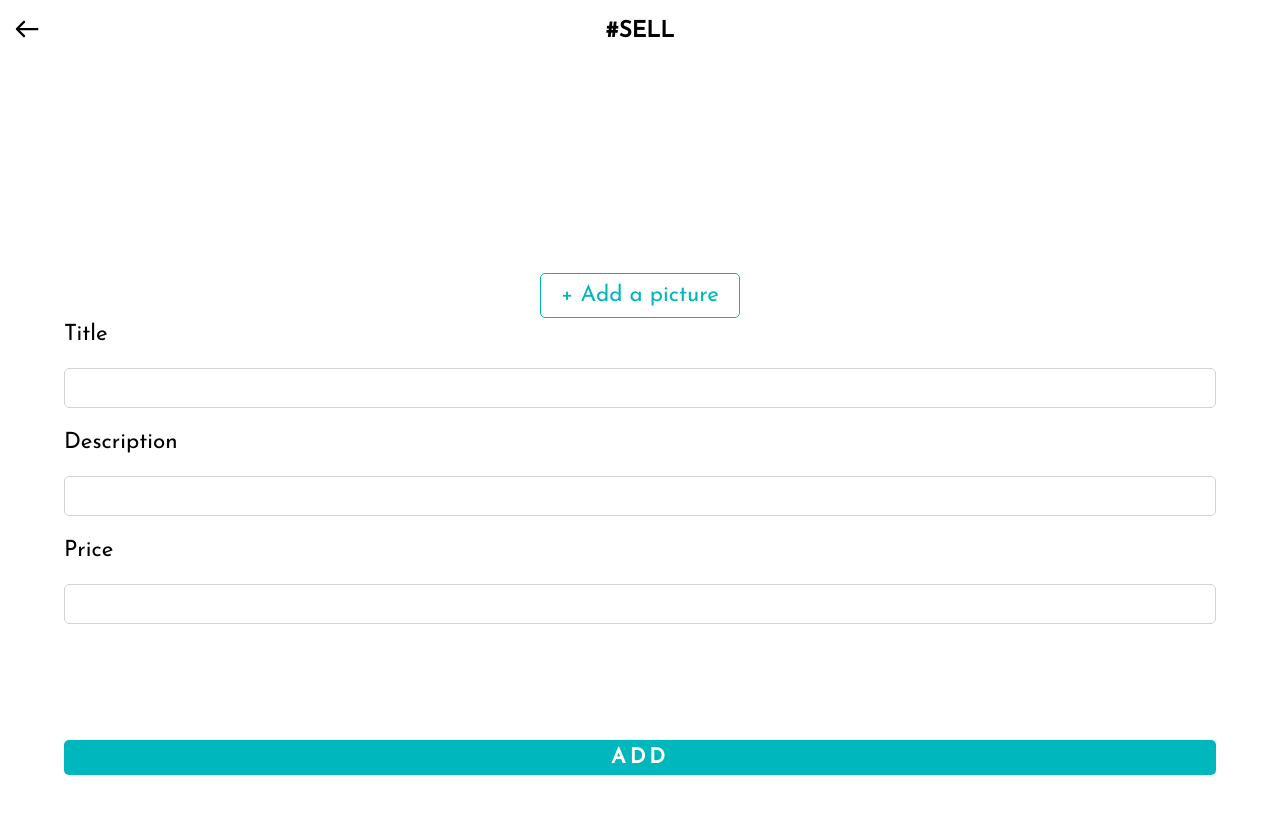
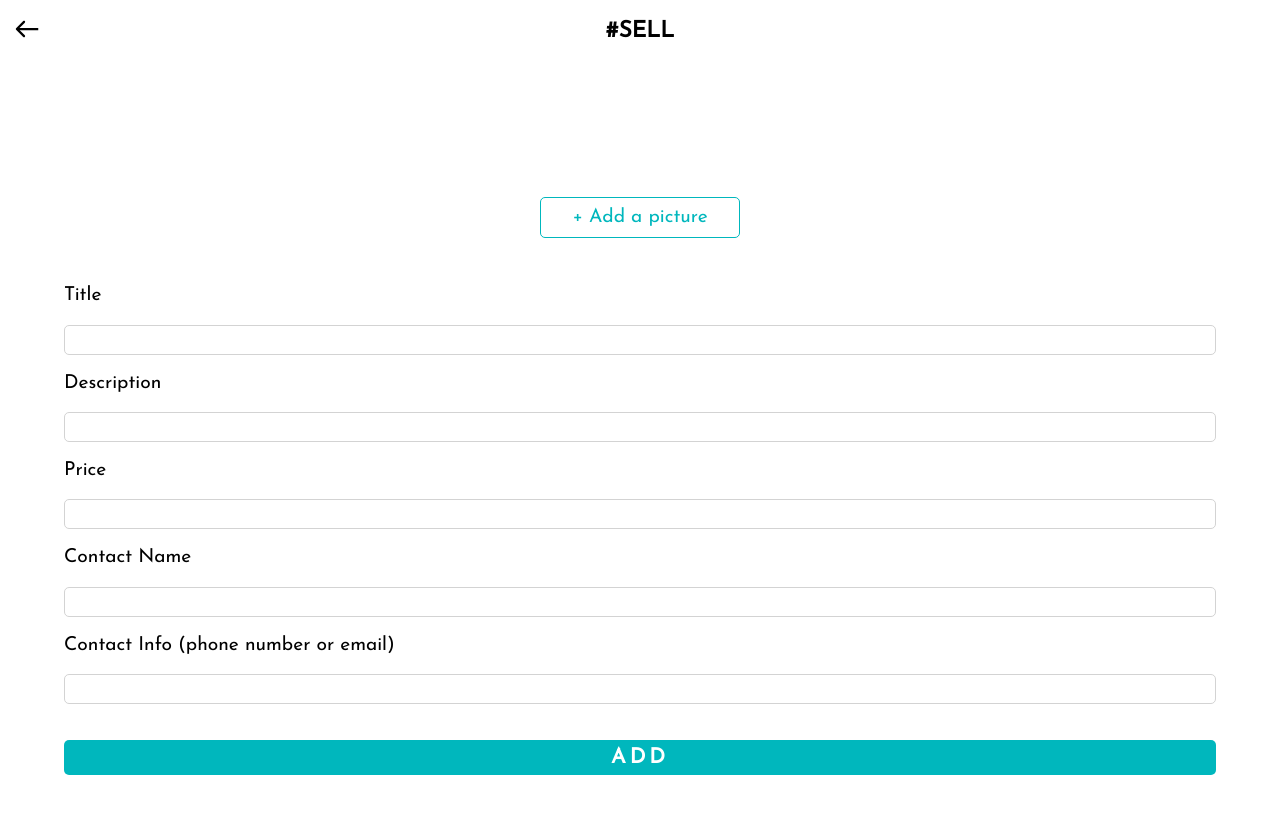
Before and after one commit to Emacdyz/Ducky-Bay, a React (Create React App) app in the folder client/: page /upload in a window 1280 px wide. Built offline with nearby package versions, Linux system fonts and the light colour scheme.

Commit message:
contact details added

```diff
--- a/client/src/actions/upload.js
+++ b/client/src/actions/upload.js
@@ -5,7 +5,7 @@ import {baseUrl} from '../constants'
 export const UPLOAD_SUCCESS = 'UPLOAD_SUCCESS'
 export const UPLOAD_FAILED = 'UPLOAD_FAILED'
 
-export const upload = (picture, title, description, price) => (dispatch) => {
+export const upload = (picture, title, description, price, contactName, contactInfo) => (dispatch) => {
 
     request
       .post(`${baseUrl}/products`)
@@ -13,6 +13,8 @@ export const upload = (picture, title, description, price) => (dispatch) => {
       .field('title', title)
       .field('description', description)
       .field('price', price)
+      .field('contactName', contactName)
+      .field('contactInfo', contactInfo)
       .then(res => {
         dispatch({
           type: UPLOAD_SUCCESS,
--- a/client/src/components/PostNewAd.jsx
+++ b/client/src/components/PostNewAd.jsx
@@ -25,7 +25,9 @@ class PostNewAd extends PureComponent {
 		this.props.upload(this.state.picture,
 							this.state.title,
 							this.state.description,
-							this.state.price)
+							this.state.price,
+							this.state.contactName,
+							this.state.contactInfo)
 	}
 
 	handleChange = (e) => {
@@ -79,6 +81,12 @@ class PostNewAd extends PureComponent {
 
 						<p>Price</p>
 						<input type="text" name="price" id="price" onChange={ this.handleChange } />
+
+						<p>Contact Name</p>
+						<input type="text" name="contactName" id="contactName" onChange={ this.handleChange } />
+
+						<p>Contact Info (phone number or email)</p>
+						<input type="text" name="contactInfo" id="contactInfo" onChange={ this.handleChange } />
 					</div>
 
 					<button className= 'submit-button' onClick={this.handleSubmit}>ADD</button>
--- a/client/src/css/uploadForm.css
+++ b/client/src/css/uploadForm.css
@@ -6,7 +6,7 @@
 .add-picture p {
     border: 1px solid #00B7BD;
     display: block;
-    margin: 24% auto;
+    margin: 14% auto;
     text-align: center;
     padding: 5px 10px;
     color: #00B7BD;
@@ -23,7 +23,7 @@
 .picture {
     margin: 0 auto;
     text-align: center;
-    height: 200px;
+    height: 150px;
     position: absolute;
     top: 60px;
     right: 0;
@@ -31,7 +31,7 @@
 }
 .field {
     position: absolute;
-    bottom: 22%;
+    bottom: 12%;
     width: 90%;
     right: 0;
     left: 0;
@@ -40,7 +40,7 @@
 input[type="text"]{
     display: inline-block;
     width: 100%;
-    height: 40px;
+    height: 30px;
     box-sizing: border-box;
     outline: none;
     border: 1px solid lightgray;
@@ -69,17 +69,25 @@ input[type="text"]:focus {
 }
 
 /* Media queries */
-@media screen and (min-width: 700px) {
+@media screen and (min-width: 600px) {
+    .add-picture p {
+        margin: 6% auto;
+    }
+    .picture {
+        height: 200px;
+    }
+}
+@media screen and (min-width: 900px) {
     .add-picture p {
         padding: 10px 20px;
-        font-size: 1.4em;
-        margin: 18% auto;
+        font-size: 1.2em;
+        margin: 8% auto;
     }
-    .picture {
-        height: 300px;
+    .field {
+        margin-top: 60px
     }
     .field p {
-        font-size: 1.4em;
+        font-size: 1.2em;
     }
     .submit-button {
         bottom: 25px;
@@ -89,3 +97,12 @@ input[type="text"]:focus {
         height: 400px;
     }
 }
+@media screen and (min-width: 1200px) {
+    .add-picture p {
+        margin: 12% auto;
+    }
+    .picture {
+        height: 300px;
+        top: 100px
+    }
+}
```
Also changed, not shown: 2 other files (tests, documents, lock files or other folders).
